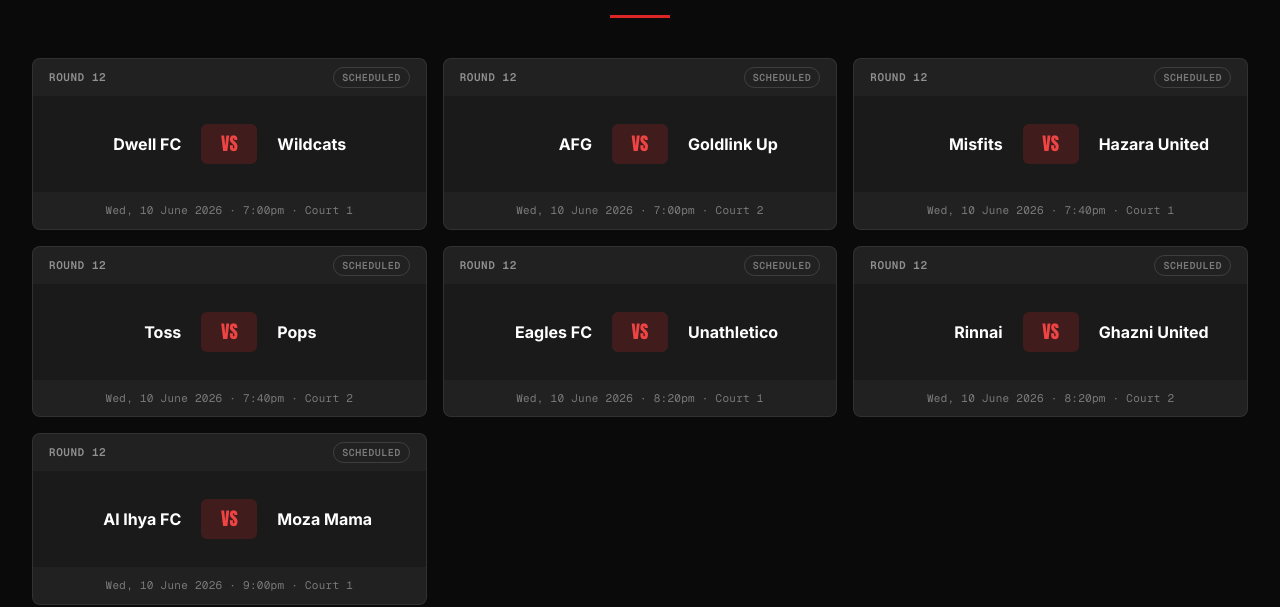
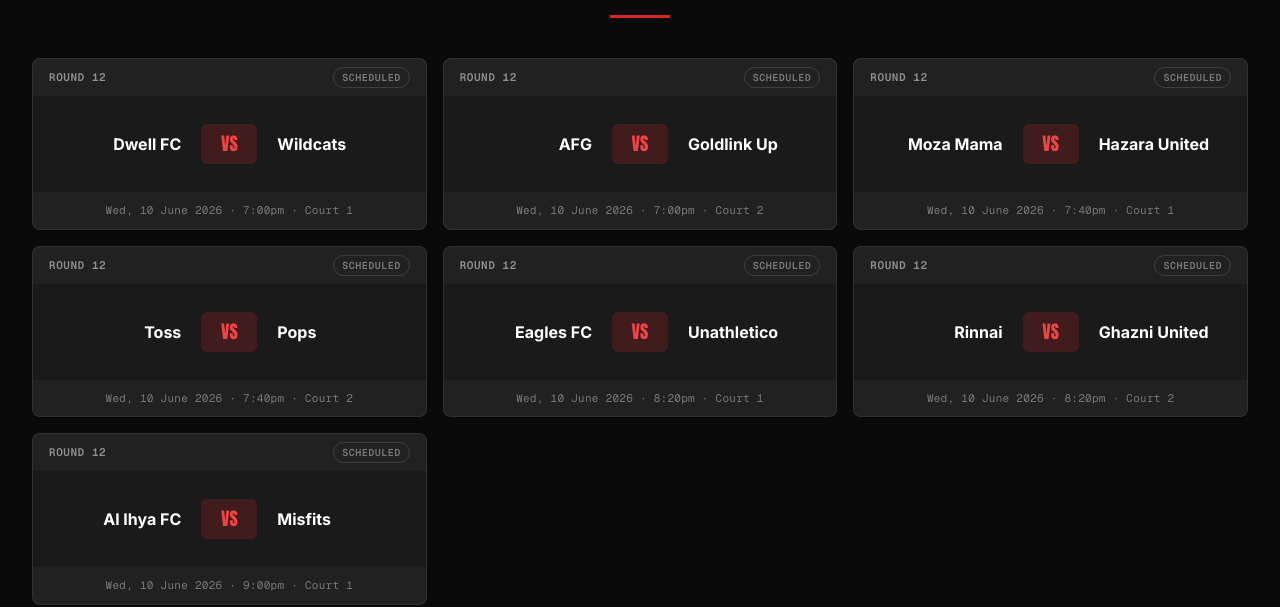
Before and after one commit to olu-git/futsal-site, a Next.js app: page / in a window 1280 px wide. Shown: the part 1627-2234 px from the top of the page. Built offline with nearby package versions, Linux system fonts and the light colour scheme.

Commit message:
Update league rules and Wednesday fixtures

```diff
--- a/src/app/rules/page.tsx
+++ b/src/app/rules/page.tsx
@@ -16,6 +16,7 @@ import {
   BellOff,
   CircleX,
   Banknote,
+  CreditCard,
   UserX,
   UserPlus,
   Trophy,
@@ -118,6 +119,13 @@ const leagueGroups: RuleGroup[] = [
     label: "Before the Match",
     cards: [
       {
+        icon: CreditCard,
+        title: "Payment Before Kick-Off",
+        description:
+          "All match payments must be made before the game begins. This keeps league administration manageable and ensures fixtures can run smoothly for every team.",
+        badge: "Required",
+      },
+      {
         icon: Hourglass,
         title: "Late Penalty",
         description:
@@ -139,7 +147,7 @@ const leagueGroups: RuleGroup[] = [
         icon: Banknote,
         title: "Forfeit Bond",
         description:
-          "If a forfeit occurs, the forfeiting team forfeits their bond for that week to cover the cost of not showing up. The team is unable to play again until the bond is paid.",
+          "Same-day cancellations and no-shows result in the team forfeiting its bond. Venue and staff costs still apply, and the team cannot play again until the bond is repaid.",
       },
     ],
   },
@@ -157,7 +165,7 @@ const leagueGroups: RuleGroup[] = [
         icon: UserPlus,
         title: "Fill-in Players",
         description:
-          "Teams short on players may use fill-ins from other teams to reach a maximum of 5 players. No substitutions are allowed when using fill-ins. The team concedes 1 goal for each fill-in player used.",
+          "Fill-ins from another team are allowed only when a team is short. The team concedes 1 goal for each fill-in used, may field a maximum of 5 players, and cannot use substitutes. Fill-ins must not be used to significantly strengthen the team.",
       },
     ],
   },
--- a/src/data/wednesday-fixtures.json
+++ b/src/data/wednesday-fixtures.json
@@ -945,7 +945,7 @@
     "date": "2026-06-10",
     "time": "19:40",
     "court": 1,
-    "homeTeam": "wed-misfits",
+    "homeTeam": "wed-moza-mama",
     "awayTeam": "wed-hazara-united",
     "status": "scheduled"
   },
@@ -1018,7 +1018,7 @@
     "time": "21:00",
     "court": 1,
     "homeTeam": "wed-samen",
-    "awayTeam": "wed-moza-mama",
+    "awayTeam": "wed-misfits",
     "status": "scheduled"
   },
   {
@@ -1138,7 +1138,7 @@
     "time": "19:40",
     "court": 1,
     "homeTeam": "wed-misfits",
-    "awayTeam": "wed-samen",
+    "awayTeam": "wed-moza-mama",
     "status": "scheduled"
   },
   {
@@ -1149,8 +1149,8 @@
     "date": "2026-06-24",
     "time": "19:40",
     "court": 2,
-    "homeTeam": "wed-wildcats",
-    "awayTeam": "wed-moza-mama",
+    "homeTeam": "wed-samen",
+    "awayTeam": "wed-wildcats",
     "status": "scheduled"
   },
   {
@@ -1377,7 +1377,7 @@
     "date": "2026-07-15",
     "time": "19:00",
     "court": 2,
-    "homeTeam": "wed-misfits",
+    "homeTeam": "wed-moza-mama",
     "awayTeam": "wed-toss",
     "status": "scheduled"
   },
@@ -1390,7 +1390,7 @@
     "time": "19:40",
     "court": 1,
     "homeTeam": "wed-hazara-united",
-    "awayTeam": "wed-moza-mama",
+    "awayTeam": "wed-misfits",
     "status": "scheduled"
   },
   {
```
